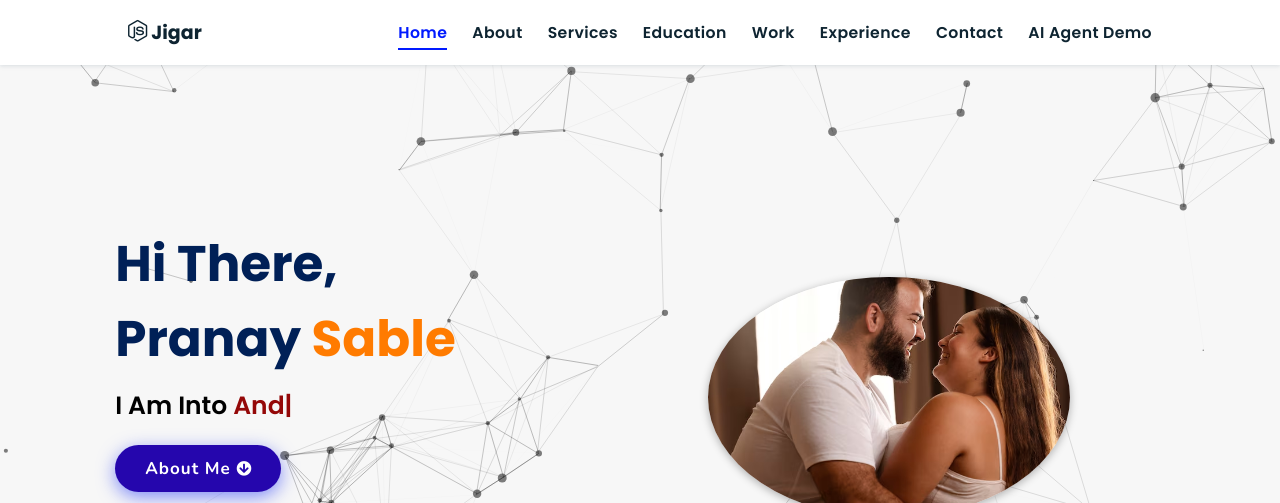
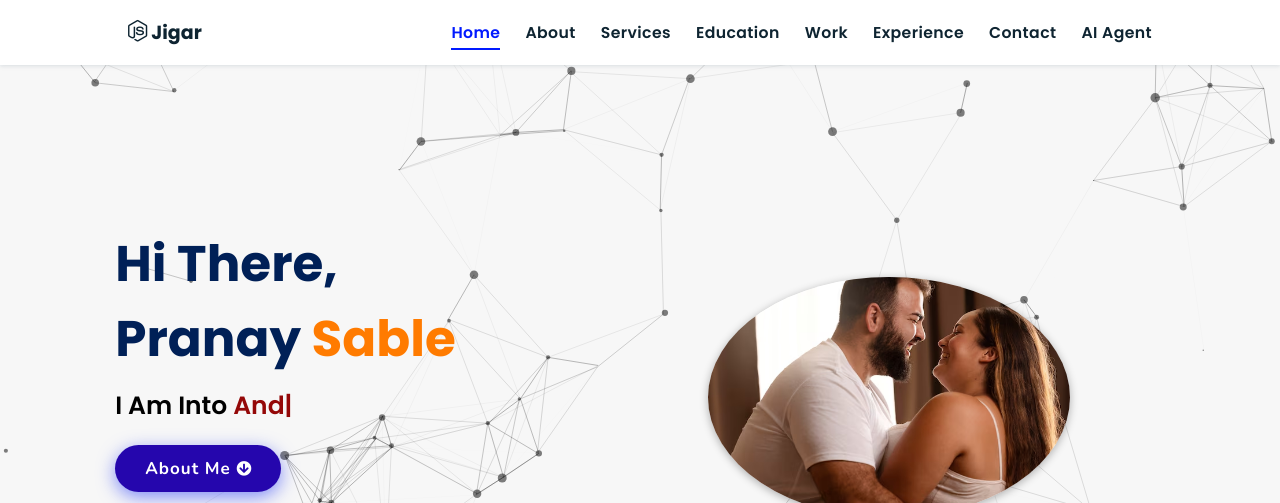
Before and after one commit to Priyansh-ai/Agent-Demo, a plain HTML site: page index.html in a window 1280 px wide. Shown: the top 503 px of the page. Drawn offline with nearby package versions, Linux system fonts and the light colour scheme.

Commit message:
Ai option updated

```diff
--- a/index.html
+++ b/index.html
@@ -35,7 +35,7 @@
             <li><a href="#work">Work</a></li>
             <li><a href="#experience">Experience</a></li>
             <li><a href="#contact">Contact</a></li>
-            <li><a href="https://ptbadmash.app.n8n.cloud/workflow/j1bY543UdUjM9gPE">AI Agent Demo</a></li>
+            <li><a href="https://ptbadmash.app.n8n.cloud/workflow/j1bY543UdUjM9gPE">AI Agent</a></li>
 
             </ul>
         </nav>
```
